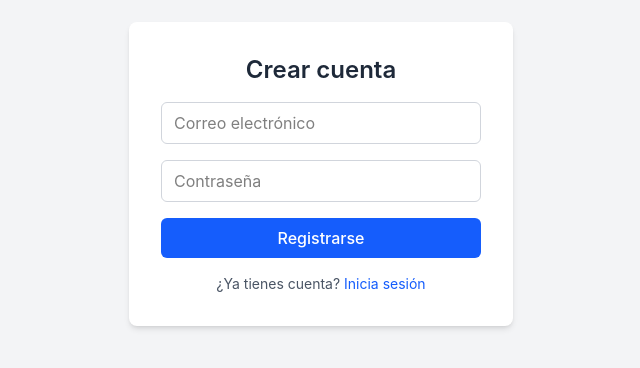
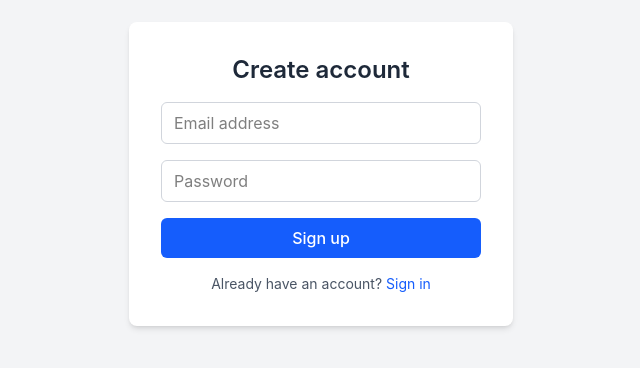
Before and after one commit to WebsterFever/ProyectoM4_WebsterFievre, a React (Vite) app: page /register in a window 1280 px wide. Shown: the part 226-594 px from the top of the page, without its empty margins (319-959 px from the left). Built offline with nearby package versions, Linux system fonts and the light colour scheme; no server answers.

Commit message:
Translate registration page to English

```diff
--- a/src/pages/RegisterPage.tsx
+++ b/src/pages/RegisterPage.tsx
@@ -21,7 +21,7 @@ function RegisterPage() {
       if (err instanceof Error) {
         setError(err.message);
       } else {
-        setError("No se pudo crear la cuenta.");
+        setError("Could not create the account.");
       }
     }
   }
@@ -33,12 +33,12 @@ function RegisterPage() {
         className="bg-white shadow-md rounded-lg p-8 w-full max-w-sm flex flex-col gap-4"
       >
         <h1 className="text-2xl font-semibold text-center text-gray-800">
-          Crear cuenta
+          Create account
         </h1>
 
         <input
           type="email"
-          placeholder="Correo electrónico"
+          placeholder="Email address"
           value={email}
           onChange={(e) => setEmail(e.target.value)}
           className="border border-gray-300 rounded-md px-3 py-2 focus:outline-none focus:ring-2 focus:ring-blue-500"
@@ -46,7 +46,7 @@ function RegisterPage() {
 
         <input
           type="password"
-          placeholder="Contraseña"
+          placeholder="Password"
           value={password}
           onChange={(e) => setPassword(e.target.value)}
           className="border border-gray-300 rounded-md px-3 py-2 focus:outline-none focus:ring-2 focus:ring-blue-500"
@@ -58,13 +58,13 @@ function RegisterPage() {
           type="submit"
           className="bg-blue-600 text-white rounded-md py-2 font-medium hover:bg-blue-700 transition-colors"
         >
-          Registrarse
+          Sign up
         </button>
 
         <p className="text-sm text-center text-gray-600">
-          ¿Ya tienes cuenta?{" "}
+          Already have an account?{" "}
           <Link to="/login" className="text-blue-600 hover:underline">
-            Inicia sesión
+            Sign in
           </Link>
         </p>
       </form>
```
